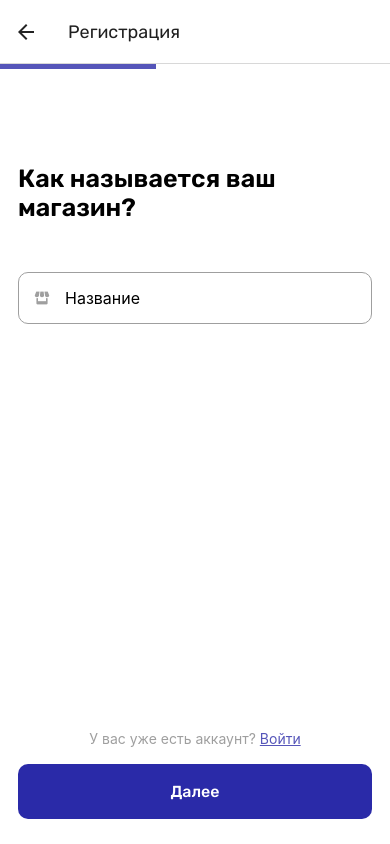
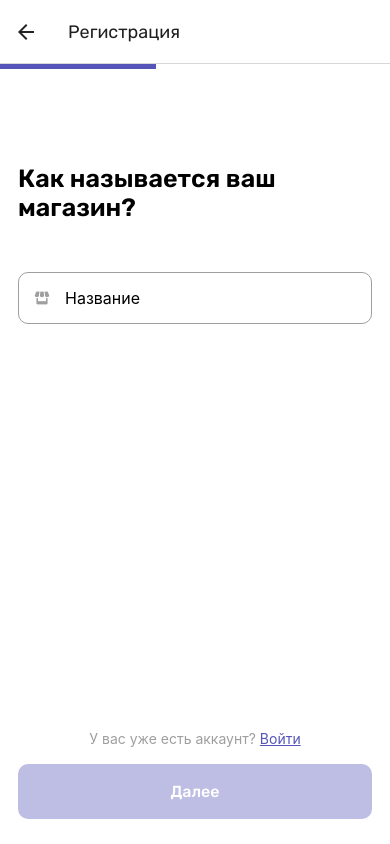
Before and after one commit to akoQassym/shopy-mobile, a React Native app: screen /Signup1 in a window 390 px wide. Built offline with nearby package versions, Linux system fonts and the light colour scheme.

Commit message:
feat: add disabled property

```diff
--- a/components/ui/buttons/PrimaryButton.js
+++ b/components/ui/buttons/PrimaryButton.js
@@ -1,9 +1,16 @@
 import { StyleSheet, View, Text, Pressable } from 'react-native';
 import { GlobalStyles } from '../../../constants/styles';
 
-const PrimaryButton = ({ children, onPress, style, textStyle, icon }) => {
+const PrimaryButton = ({
+  children,
+  onPress,
+  style,
+  textStyle,
+  icon,
+  disabled,
+}) => {
   return (
-    <View style={styles.buttonOuterContainer}>
+    <View style={[styles.buttonOuterContainer, disabled && styles.disabled]}>
       <Pressable
         onPress={onPress}
         android_ripple={{ color: GlobalStyles.colors.primary200 }}
@@ -12,6 +19,7 @@ const PrimaryButton = ({ children, onPress, style, textStyle, icon }) => {
             ? [styles.buttonInnerContainer, style, styles.pressed]
             : [styles.buttonInnerContainer, style]
         }
+        disabled={disabled}
       >
         {icon && icon}
         <Text style={[styles.buttonText, textStyle && textStyle]}>
@@ -48,4 +56,7 @@ const styles = StyleSheet.create({
   pressed: {
     opacity: 0.75,
   },
+  disabled: {
+    opacity: 0.3,
+  },
 });
```
